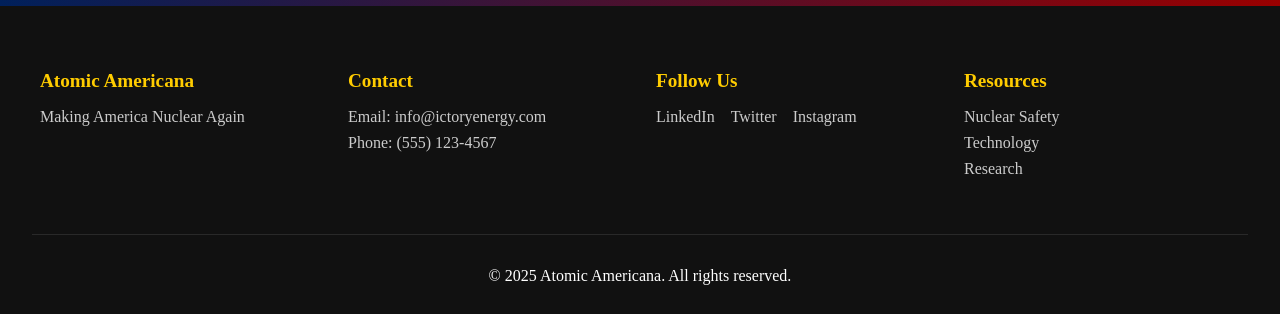
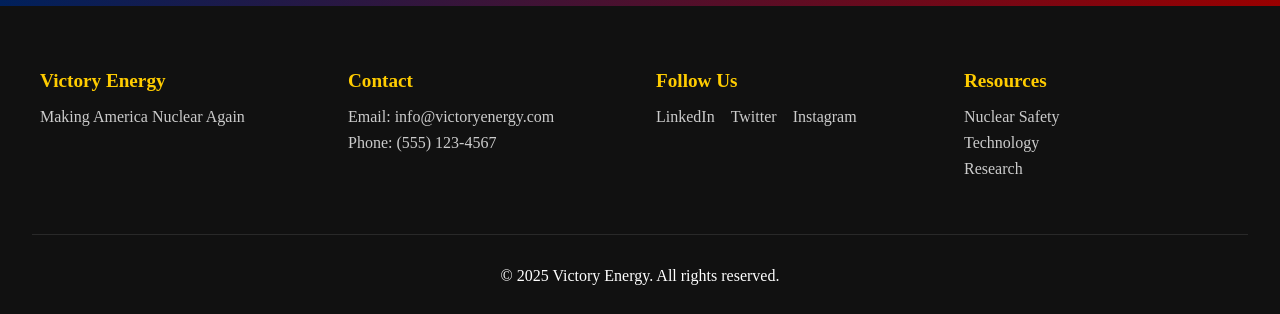
Before and after one commit to rohanray14/victoryenergy4usa.com, a plain HTML site: page index.html in a window 1280 px wide. Shown: the part 4972-5286 px from the top of the page. Drawn offline with nearby package versions, Linux system fonts and the light colour scheme.

Commit message:
Initial website commit

```diff
--- a/index.html
+++ b/index.html
@@ -211,13 +211,13 @@
     <footer class="site-footer">
         <div class="footer-content">
             <div class="footer-section">
-                <h4>Atomic Americana</h4>
+                <h4>Victory Energy</h4>
                 <p>Making America Nuclear Again</p>
             </div>
 
             <div class="footer-section">
                 <h4>Contact</h4>
-                <p>Email: info@ictoryenergy.com</p>
+                <p>Email: info@victoryenergy.com</p>
                 <p>Phone: (555) 123-4567</p>
             </div>
 
@@ -239,7 +239,7 @@
         </div>
 
         <div class="footer-bottom">
-            <p>&copy; 2025 Atomic Americana. All rights reserved.</p>
+            <p>&copy; 2025 Victory Energy. All rights reserved.</p>
         </div>
     </footer>
 
```
